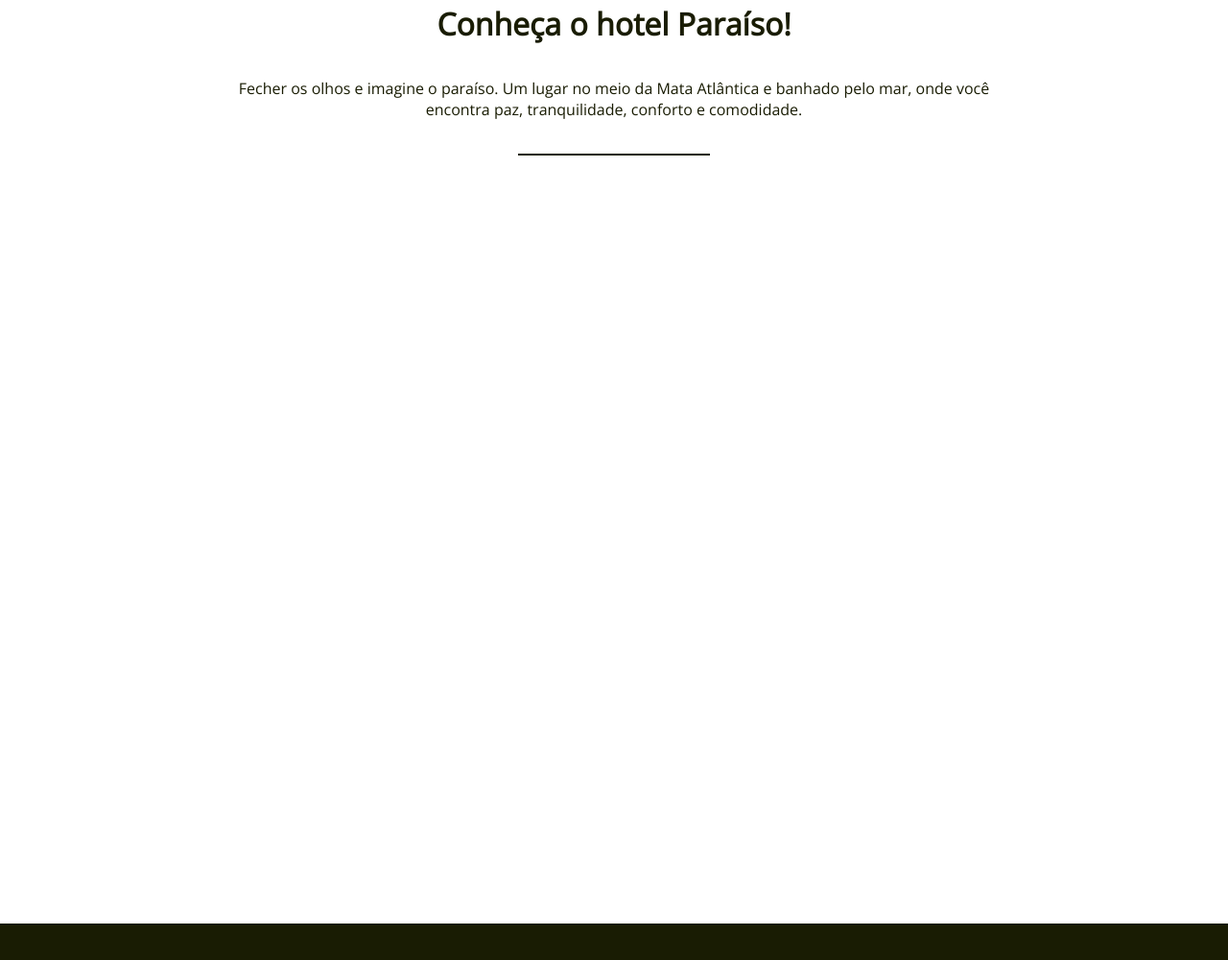
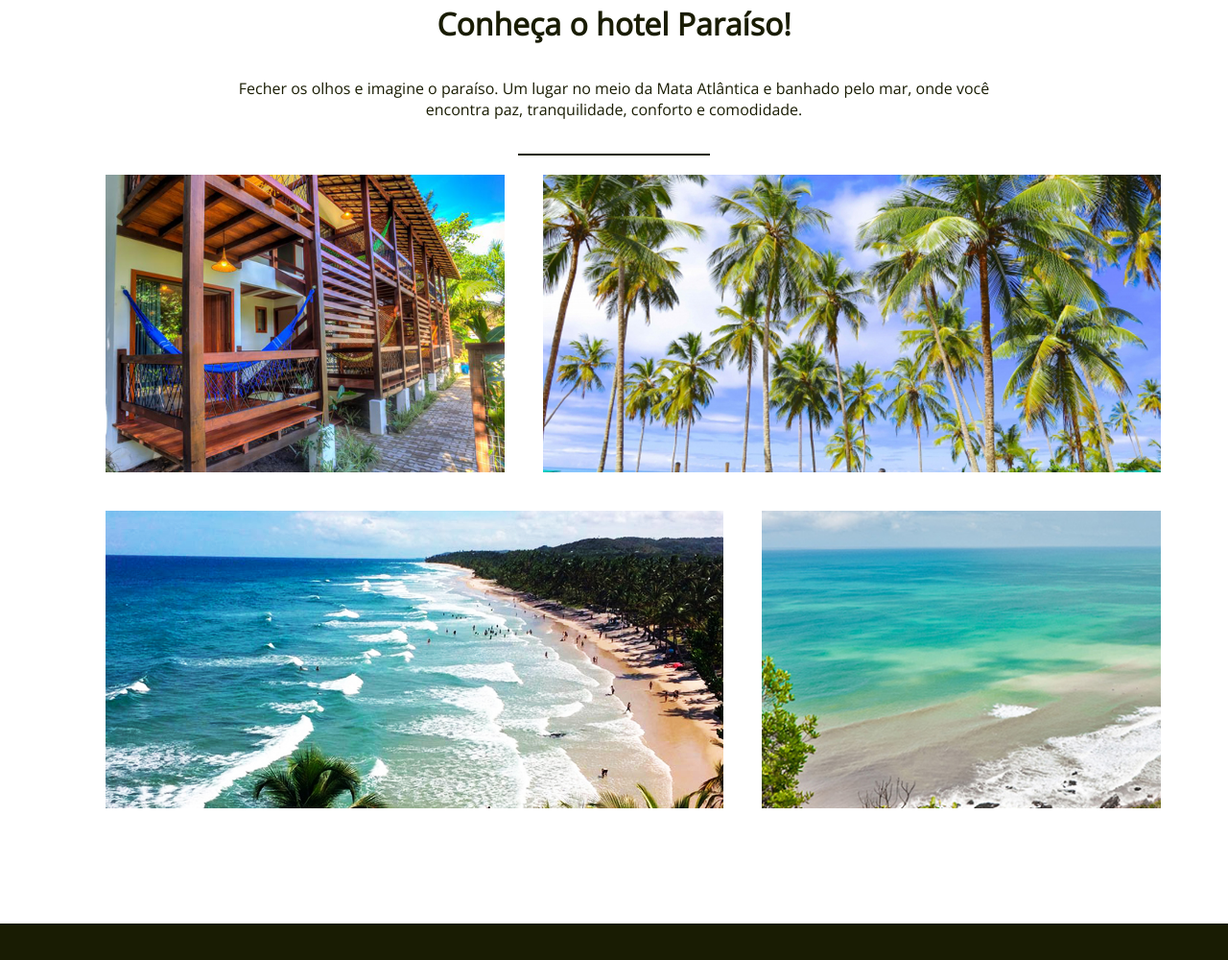
Before and after one commit to EuDavidReis-ODev/exemplo-flex-box, a website: page index.html in a window 1280 px wide. Shown: the part 897-1897 px from the top of the page at 96% size. Drawn offline with nearby package versions, Linux system fonts and the light colour scheme; the site is published under a folder, as on GitHub Pages, so addresses that start at the root find nothing.

Commit message:
Imagens ajustadas

```diff
--- a/index.html
+++ b/index.html
@@ -32,10 +32,10 @@
             e banhado pelo mar, onde você encontra paz, tranquilidade, conforto e comodidade.</p>
         <hr>
         <ul class="grid">
-            <li class="small" style='background-image:url("/img/itacare-01.jpg")'></li>
-            <li class="large" style='background-image:url("/img/itacare-02.jpg")'></li>
-            <li class="large" style='background-image:url("/img/itacare-03.jpg")'></li>
-            <li class="small" style='background-image:url("/img/itacare-04.jpg")'></li>
+            <li class="small" style='background-image:url("./img/itacare-01.jpg")'></li>
+            <li class="large" style='background-image:url("./img/itacare-02.jpg")'></li>
+            <li class="large" style='background-image:url("./img/itacare-03.jpg")'></li>
+            <li class="small" style='background-image:url("./img/itacare-04.jpg")'></li>
         </ul>
     </section>
 
```
